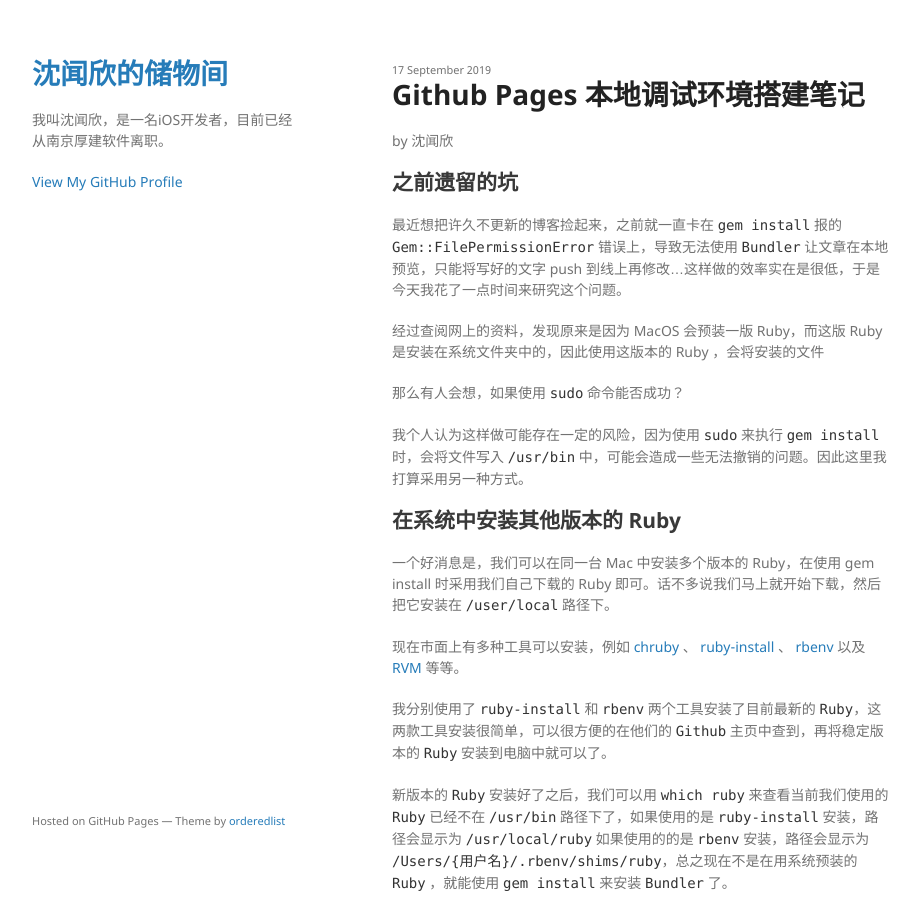
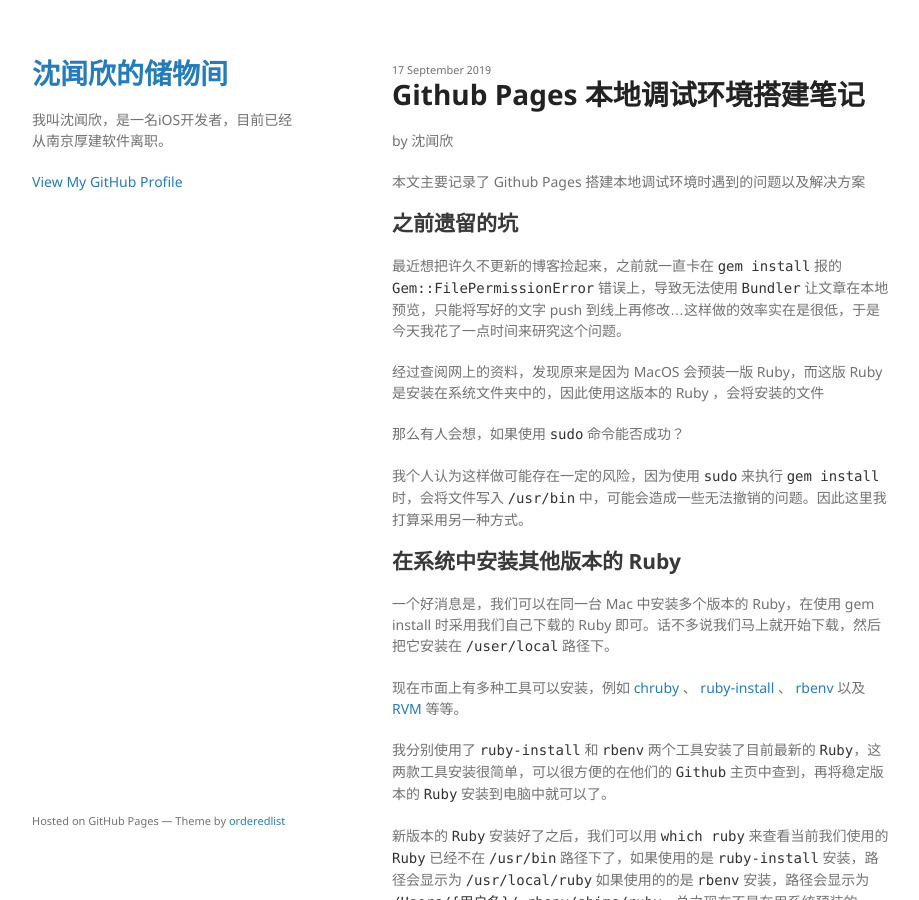
Before and after one commit to PatShen/PatShen.github.io, a Jekyll site: the page built from _posts/2019-09-17-gitpages_local_debug_note.md, in a window 1280 px wide and 900 px high. Shown: the whole window, without its empty margins (178-1097 px from the left). Built offline with Jekyll 4.4.1, drawn with Linux system fonts in a browser that asks for light colours.

Commit message:
修改githubpages的描述

```diff
--- a/_posts/2019-09-17-gitpages_local_debug_note.md
+++ b/_posts/2019-09-17-gitpages_local_debug_note.md
@@ -4,6 +4,8 @@ title: Github Pages 本地调试环境搭建笔记
 tags: Github Pages,jekyll,gem,ruby,bundler
 
 ---
+
+本文主要记录了 Github Pages 搭建本地调试环境时遇到的问题以及解决方案
 
 ## 之前遗留的坑
 
```
